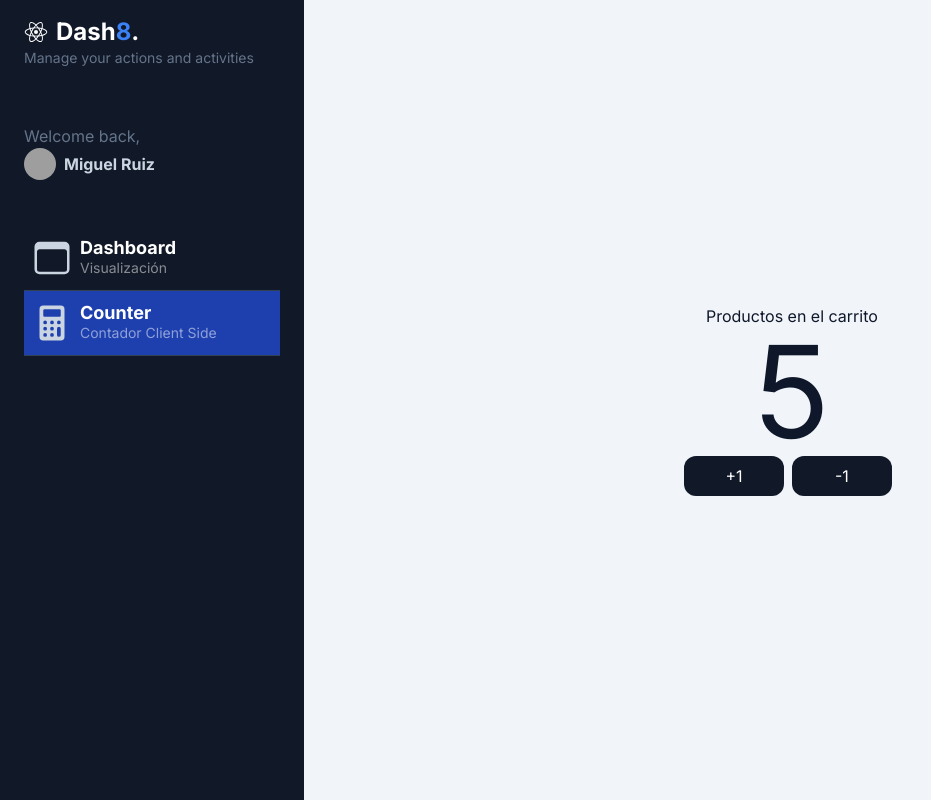
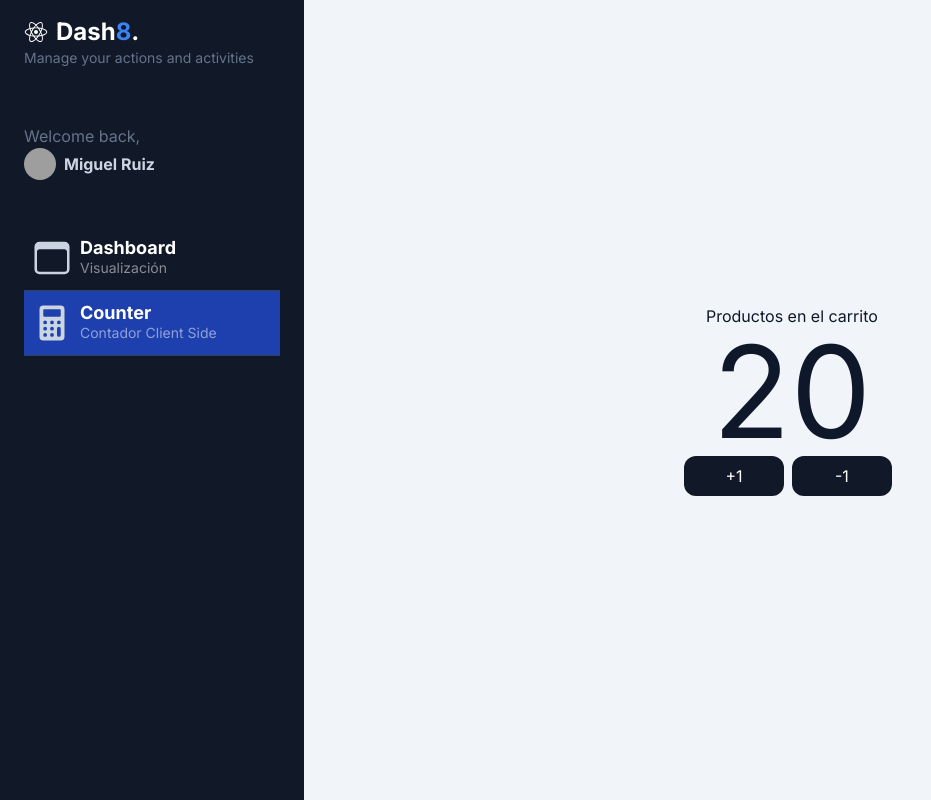
Before and after one commit to MiguelRuizHdz/next-my-dashboard, a Next.js app: page /dashboard/counter in a window 1280 px wide. Shown: the whole page, without its empty margins (0-931 px from the left). Built offline with nearby package versions, Linux system fonts and the light colour scheme; grey boxes are pictures that could not be loaded.

Commit message:
Pensemos en hojas y pequeños componentes

```diff
--- a/src/app/dashboard/counter/page.tsx
+++ b/src/app/dashboard/counter/page.tsx
@@ -1,33 +1,17 @@
-'use client';
-import { useState } from 'react';
+import { CartCounter } from '@/app/shopping-cart';
 import { Metadata } from 'next';
 
 export const metadata: Metadata = {
-  title: 'Counter Page',
+  title: 'Shopping Cart',
   description: 'Un simple contador'
 }
 
 export default function CounterPage() {
 
-  const [count, setCount] = useState(5);
-
   return (
     <div className="flex flex-col items-center justify-center w-full h-full">
       <span>Productos en el carrito</span>
-      <span className="text-9xl">{ count }</span>
-
-      <div  className="flex">
-        <button
-          onClick={() => setCount(count + 1)}
-          className="flex items-center justify-center p-2 rounded-xl bg-gray-900 text-white hover:bg-gray-600 transition-all w-[100px] mr-2">
-          +1
-        </button>
-        <button
-          onClick={() => setCount(count - 1)}
-          className="flex items-center justify-center p-2 rounded-xl bg-gray-900 text-white hover:bg-gray-600 transition-all w-[100px] mr-2">
-          -1
-        </button>
-      </div>
+      <CartCounter value={ 20 } />
     </div>
   );
 }
--- /dev/null
+++ b/src/app/shopping-cart/components/CartCounter.tsx
@@ -0,0 +1,30 @@
+"use client";
+import { useState } from 'react';
+
+interface Props {
+  value?: number;
+}
+
+export const CartCounter = ({ value = 0 }: Props) => {
+
+  const [count, setCount] = useState(value);
+
+  return (
+    <>
+      <span className="text-9xl">{count}</span>
+
+      <div className="flex">
+        <button
+          onClick={() => setCount(count + 1)}
+          className="flex items-center justify-center p-2 rounded-xl bg-gray-900 text-white hover:bg-gray-600 transition-all w-[100px] mr-2">
+          +1
+        </button>
+        <button
+          onClick={() => setCount(count - 1)}
+          className="flex items-center justify-center p-2 rounded-xl bg-gray-900 text-white hover:bg-gray-600 transition-all w-[100px] mr-2">
+          -1
+        </button>
+      </div>
+    </>
+  );
+};
--- /dev/null
+++ b/src/app/shopping-cart/index.ts
@@ -0,0 +1 @@
+export { CartCounter } from './components/CartCounter';
```
